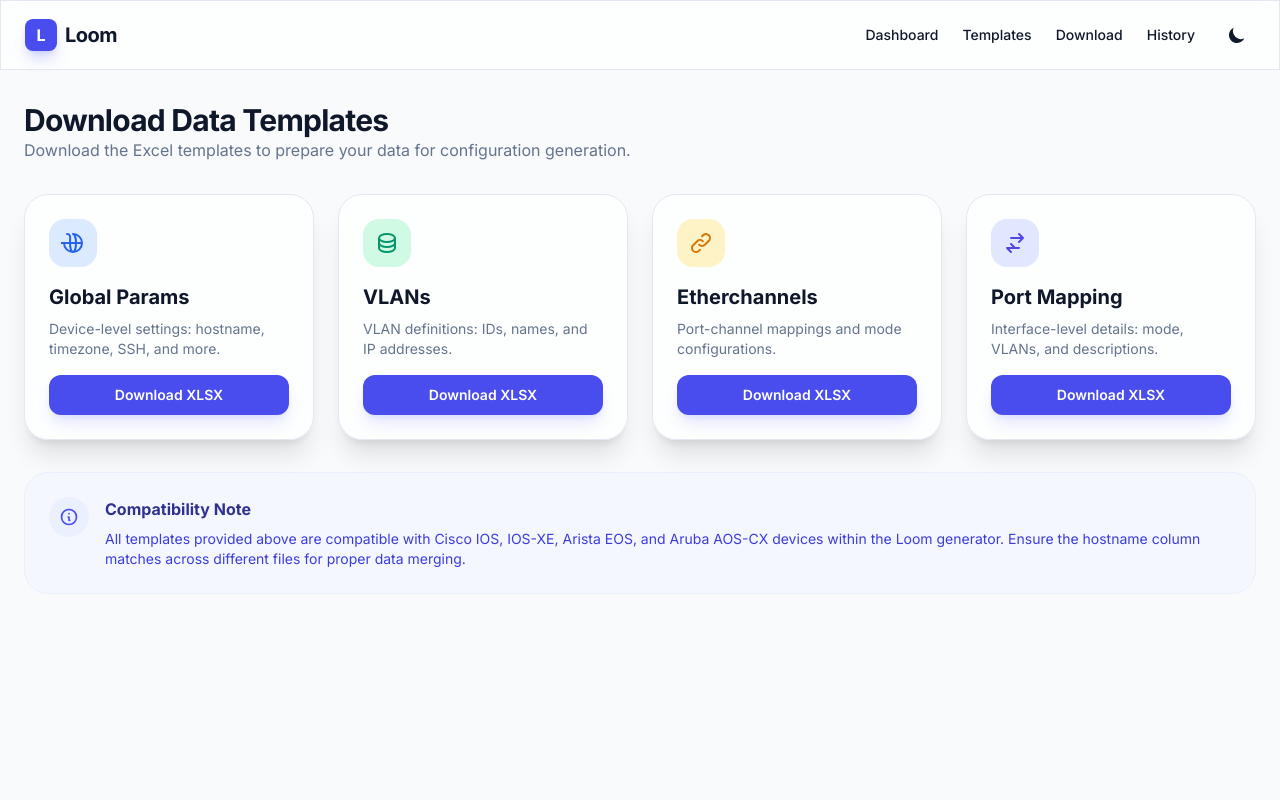
After one commit to chrisnadhe/Loom, a FastAPI app: template app/templates/download.html in a window 1280 px wide. The commit adds this page. Run offline with FastAPI, Linux system fonts and the light colour scheme; the template is opened without the code that fills it, so the values that code supplies are empty; some libraries are stand-ins or nearby versions.

Commit message:
Move download template menu to a new dedicated page

```diff
--- a/app/routes/views.py
+++ b/app/routes/views.py
@@ -25,3 +25,7 @@ async def list_history(request: Request):
 @router.get("/templates", response_class=HTMLResponse)
 async def list_templates(request: Request):
     return templates.TemplateResponse(request, "templates.html")
+
+@router.get("/download", response_class=HTMLResponse)
+async def download_page(request: Request):
+    return templates.TemplateResponse(request, "download.html")
--- a/app/templates/base.html
+++ b/app/templates/base.html
@@ -59,6 +59,7 @@
             <div class="flex items-center gap-6">
                 <a href="/" class="text-sm font-medium hover:text-brand-600 transition-colors">Dashboard</a>
                 <a href="/templates" class="text-sm font-medium hover:text-brand-600 transition-colors">Templates</a>
+                <a href="/download" class="text-sm font-medium hover:text-brand-600 transition-colors">Download</a>
                 <a href="/history" class="text-sm font-medium hover:text-brand-600 transition-colors">History</a>
                 <button id="theme-toggle" class="p-2 rounded-full hover:bg-slate-200 dark:hover:bg-slate-800 transition-colors">
                     <svg id="theme-toggle-dark-icon" class="hidden w-5 h-5" fill="currentColor" viewBox="0 0 20 20"><path d="M17.293 13.293A8 8 0 016.707 2.707a8.001 8.001 0 1010.586 10.586z"></path></svg>
--- /dev/null
+++ b/app/templates/download.html
@@ -0,0 +1,102 @@
+{% extends "base.html" %}
+
+{% block content %}
+<div class="space-y-8">
+    <div class="flex justify-between items-center">
+        <div>
+            <h1 class="text-3xl font-bold tracking-tight">Download Data Templates</h1>
+            <p class="text-slate-500">Download the Excel templates to prepare your data for configuration generation.</p>
+        </div>
+    </div>
+
+    <div class="grid grid-cols-1 md:grid-cols-2 lg:grid-cols-4 gap-6">
+        <!-- 01. Global Params -->
+        <div class="glass rounded-3xl p-6 border border-slate-200 dark:border-slate-800 shadow-xl space-y-4 flex flex-col">
+            <div class="w-12 h-12 bg-blue-100 dark:bg-blue-900/30 rounded-2xl flex items-center justify-center text-blue-600">
+                <svg class="w-6 h-6" fill="none" stroke="currentColor" viewBox="0 0 24 24">
+                    <path stroke-linecap="round" stroke-linejoin="round" stroke-width="2"
+                        d="M21 12a9 9 0 01-9 9m9-9a9 9 0 00-9-9m9 9H3m9 9a9 9 0 01-9-9m9 9c1.657 0 3-4.03 3-9s-1.343-9-3-9m0 18c-1.657 0-3-4.03-3-9s1.343-9-3-9m-9 9h18">
+                    </path>
+                </svg>
+            </div>
+            <div class="flex-1">
+                <h3 class="text-xl font-bold">Global Params</h3>
+                <p class="text-sm text-slate-500 mt-2">Device-level settings: hostname, timezone, SSH, and more.</p>
+            </div>
+            <a href="/api/download-template/params"
+                class="w-full mt-4 px-4 py-2.5 bg-brand-600 hover:bg-brand-700 text-white font-semibold rounded-xl transition-all text-sm flex items-center justify-center gap-2 shadow-lg shadow-brand-500/20">
+                Download XLSX
+            </a>
+        </div>
+
+        <!-- 02. VLANs -->
+        <div class="glass rounded-3xl p-6 border border-slate-200 dark:border-slate-800 shadow-xl space-y-4 flex flex-col">
+            <div class="w-12 h-12 bg-emerald-100 dark:bg-emerald-900/30 rounded-2xl flex items-center justify-center text-emerald-600">
+                <svg class="w-6 h-6" fill="none" stroke="currentColor" viewBox="0 0 24 24">
+                    <path stroke-linecap="round" stroke-linejoin="round" stroke-width="2"
+                        d="M4 7v10c0 2.21 3.582 4 8 4s8-1.79 8-4V7M4 7c0 2.21 3.582 4 8 4s8-1.79 8-4M4 7c0-2.21 3.582-4 8-4s8 1.79 8 4m0 5c0 2.21-3.582 4-8 4s-8-1.79-8-4">
+                    </path>
+                </svg>
+            </div>
+            <div class="flex-1">
+                <h3 class="text-xl font-bold">VLANs</h3>
+                <p class="text-sm text-slate-500 mt-2">VLAN definitions: IDs, names, and IP addresses.</p>
+            </div>
+            <a href="/api/download-template/vlans"
+                class="w-full mt-4 px-4 py-2.5 bg-brand-600 hover:bg-brand-700 text-white font-semibold rounded-xl transition-all text-sm flex items-center justify-center gap-2 shadow-lg shadow-brand-500/20">
+                Download XLSX
+            </a>
+        </div>
+
+        <!-- 03. Etherchannels -->
+        <div class="glass rounded-3xl p-6 border border-slate-200 dark:border-slate-800 shadow-xl space-y-4 flex flex-col">
+            <div class="w-12 h-12 bg-amber-100 dark:bg-amber-900/30 rounded-2xl flex items-center justify-center text-amber-600">
+                <svg class="w-6 h-6" fill="none" stroke="currentColor" viewBox="0 0 24 24">
+                    <path stroke-linecap="round" stroke-linejoin="round" stroke-width="2"
+                        d="M13.828 10.172a4 4 0 00-5.656 0l-4 4a4 4 0 105.656 5.656l1.102-1.101m-.758-4.899a4 4 0 005.656 0l4-4a4 4 0 00-5.656-5.656l-1.1 1.1">
+                    </path>
+                </svg>
+            </div>
+            <div class="flex-1">
+                <h3 class="text-xl font-bold">Etherchannels</h3>
+                <p class="text-sm text-slate-500 mt-2">Port-channel mappings and mode configurations.</p>
+            </div>
+            <a href="/api/download-template/etherchannels"
+                class="w-full mt-4 px-4 py-2.5 bg-brand-600 hover:bg-brand-700 text-white font-semibold rounded-xl transition-all text-sm flex items-center justify-center gap-2 shadow-lg shadow-brand-500/20">
+                Download XLSX
+            </a>
+        </div>
+
+        <!-- 04. Port Mapping -->
+        <div class="glass rounded-3xl p-6 border border-slate-200 dark:border-slate-800 shadow-xl space-y-4 flex flex-col">
+            <div class="w-12 h-12 bg-indigo-100 dark:bg-indigo-900/30 rounded-2xl flex items-center justify-center text-indigo-600">
+                <svg class="w-6 h-6" fill="none" stroke="currentColor" viewBox="0 0 24 24">
+                    <path stroke-linecap="round" stroke-linejoin="round" stroke-width="2"
+                        d="M8 7h12m0 0l-4-4m4 4l-4 4m0 6H4m0 0l4 4m4-4l-4-4"></path>
+                </svg>
+            </div>
+            <div class="flex-1">
+                <h3 class="text-xl font-bold">Port Mapping</h3>
+                <p class="text-sm text-slate-500 mt-2">Interface-level details: mode, VLANs, and descriptions.</p>
+            </div>
+            <a href="/api/download-template/ports"
+                class="w-full mt-4 px-4 py-2.5 bg-brand-600 hover:bg-brand-700 text-white font-semibold rounded-xl transition-all text-sm flex items-center justify-center gap-2 shadow-lg shadow-brand-500/20">
+                Download XLSX
+            </a>
+        </div>
+    </div>
+
+    <!-- Info Section -->
+    <div class="p-6 bg-brand-50 dark:bg-brand-900/10 rounded-3xl border border-brand-100 dark:border-brand-900/20">
+        <div class="flex gap-4">
+            <div class="w-10 h-10 rounded-full bg-brand-100 dark:bg-brand-900/30 flex items-center justify-center text-brand-600 shrink-0">
+                <svg class="w-5 h-5" fill="none" stroke="currentColor" viewBox="0 0 24 24"><path stroke-linecap="round" stroke-linejoin="round" stroke-width="2" d="M13 16h-1v-4h-1m1-4h.01M21 12a9 9 0 11-18 0 9 9 0 0118 0z"></path></svg>
+            </div>
+            <div class="space-y-2">
+                <h4 class="font-bold text-brand-900 dark:text-brand-300">Compatibility Note</h4>
+                <p class="text-sm text-brand-700 dark:text-brand-400">All templates provided above are compatible with Cisco IOS, IOS-XE, Arista EOS, and Aruba AOS-CX devices within the Loom generator. Ensure the hostname column matches across different files for proper data merging.</p>
+            </div>
+        </div>
+    </div>
+</div>
+{% endblock %}
```
Also changed, not shown: app/templates/index.html (+0 -40 lines).
